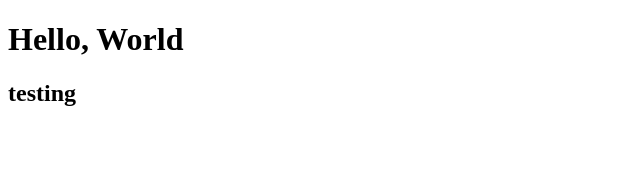
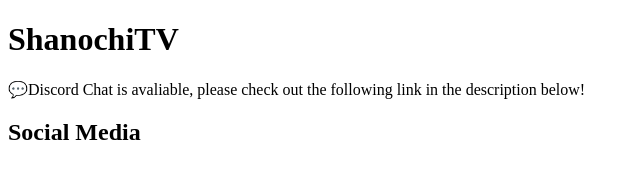
Before and after one commit to khchau2018/WebDevHTML, a plain HTML site: page index.html in a window 1280 px wide. Shown: the whole page, without its empty margins (0-640 px from the left). Drawn offline with Linux system fonts and the light colour scheme.

Commit message:
Updated Index.html file

```diff
--- a/index.html
+++ b/index.html
@@ -1,11 +1,8 @@
 <!doctype html>
 <html>
-<head>
-  <title>My First Web App</title>
-</head>
-
 <body>
-<h1>Hello, World</h1>
-  <h2>testing</h2>
+  <h1>ShanochiTV</h1>
+  <p>💬Discord Chat is avaliable, please check out the following link in the description below!<p>
+  <h2>Social Media</h2>
 </body>
 <html>
```
